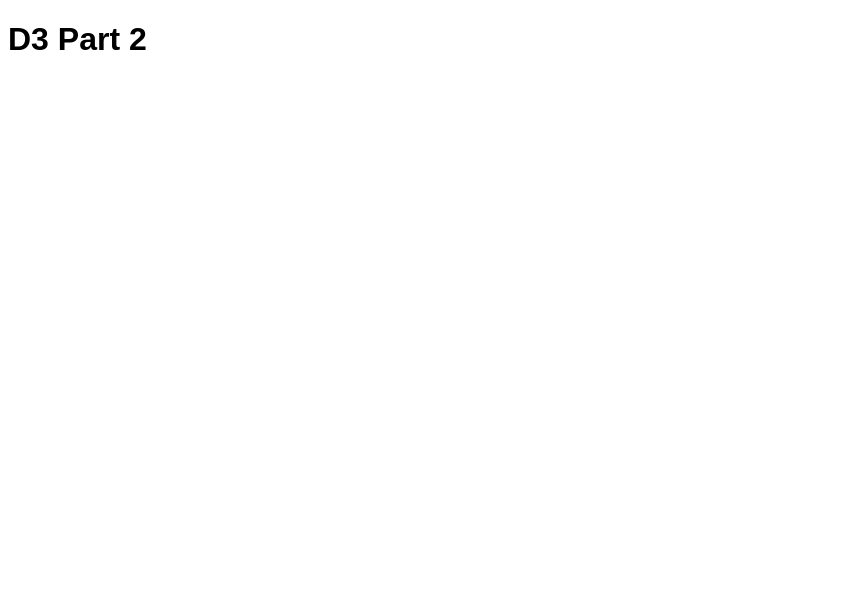
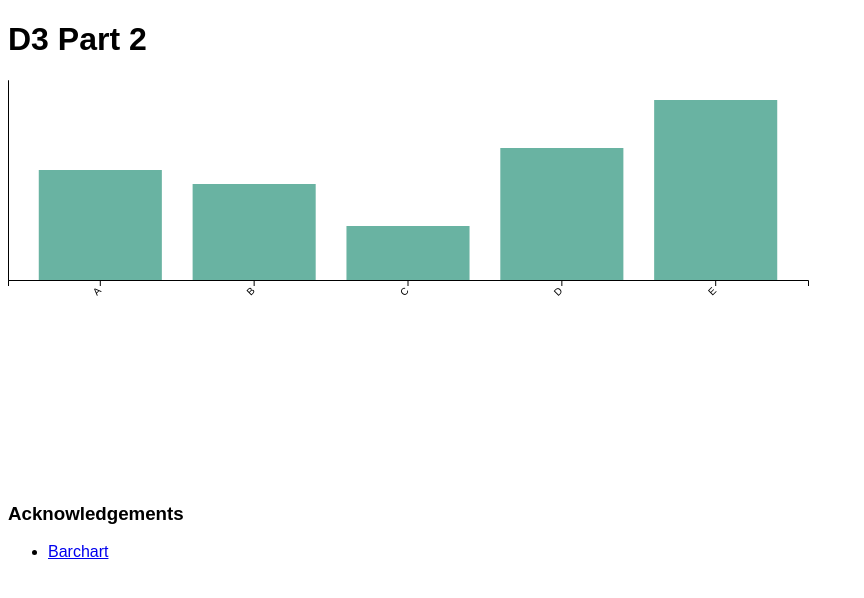
Before and after one commit to DS4200-S23-Class/ic-08-michelle-jane, a plain HTML site: page index.html in a window 1280 px wide. Shown: the whole page, without its empty margins (0-864 px from the left). Drawn offline with Linux system fonts and the light colour scheme.

Commit message:
bar chart still doesn't have tick marks

```diff
--- a/index.html
+++ b/index.html
@@ -4,17 +4,33 @@
 <head>
     <meta charset=utf-8/>
 
+    <!-- title of web page -->
     <title>ic-08</title>
 
     <!-- link stylesheet -->
     <link rel="stylesheet" href="style.css">
 
+    <!-- link d3 library -->
     <script src="d3.v6.1.1/d3.min.js"></script>
 </head>
 
 
 <body>
+    <!-- header for web page -->
     <h1>D3 Part 2</h1>
+
+    <!-- viz 1 -->
+    <div id="vis1"></div>
+
+
+    <h3>Acknowledgements</h3>
+    <div>
+        <ul>
+            <li>
+                <a href="https://d3-graph-gallery.com/graph/barplot_basic.html">Barchart</a>
+            </li>
+        </ul>
+    </div>
 
 
     <script src="main.js"></script>
--- a/main.js
+++ b/main.js
@@ -1 +1,50 @@
-console.log("Hi")
+// declare constants
+const FRAME_HEIGHT = 400;
+const FRAME_WIDTH = 1000;
+const MARGINS = {left: 100, right: 100, top: 100, bottom: 100};
+const VIS_HEIGHT = FRAME_HEIGHT - MARGINS.top - MARGINS.bottom;
+const VIS_WIDTH = FRAME_WIDTH - MARGINS.left - MARGINS.right;
+
+// make the big frame
+const FRAME1 = d3.select("#vis1")
+				.append("svg")
+					.attr("height", FRAME_HEIGHT)
+					.attr("width", FRAME_WIDTH)
+					.attr("class", "frame");
+
+function build_barchart() {
+	d3.csv("data/data.csv").then((data) => {
+
+	// X axis
+	const x = d3.scaleBand()
+  		.range([ 0, VIS_WIDTH ])
+		  .domain(data.map(function(d) { return d.Category; }))
+		  .padding(0.2);
+	FRAME1.append("g")
+	  .attr("transform", "translate(0," + VIS_HEIGHT + ")")
+	  .call(d3.axisBottom(x))
+	  .selectAll("text")
+	    .attr("transform", "translate(-10,0)rotate(-45)")
+	    .style("text-anchor", "end");
+
+	// Add Y axis
+	const y = d3.scaleLinear()
+	  .domain([0, 100000])
+	  .range([ VIS_HEIGHT, 0]);
+	FRAME1.append("g")
+	  .call(d3.axisLeft(y).ticks(6));
+
+	// Bars
+	FRAME1.selectAll("mybar")
+	  .data(data)
+	  .enter()
+	  .append("rect")
+	    .attr("x", function(d) { return x(d.Category); })
+	    .attr("y", function(d) { return y(d.Value); })
+	    .attr("width", x.bandwidth())
+	    .attr("height", function(d) { return VIS_HEIGHT - y(d.Value); })
+	    .attr("fill", "#69b3a2");
+			})
+}
+// call the function to make the bar chart
+build_barchart();
```
